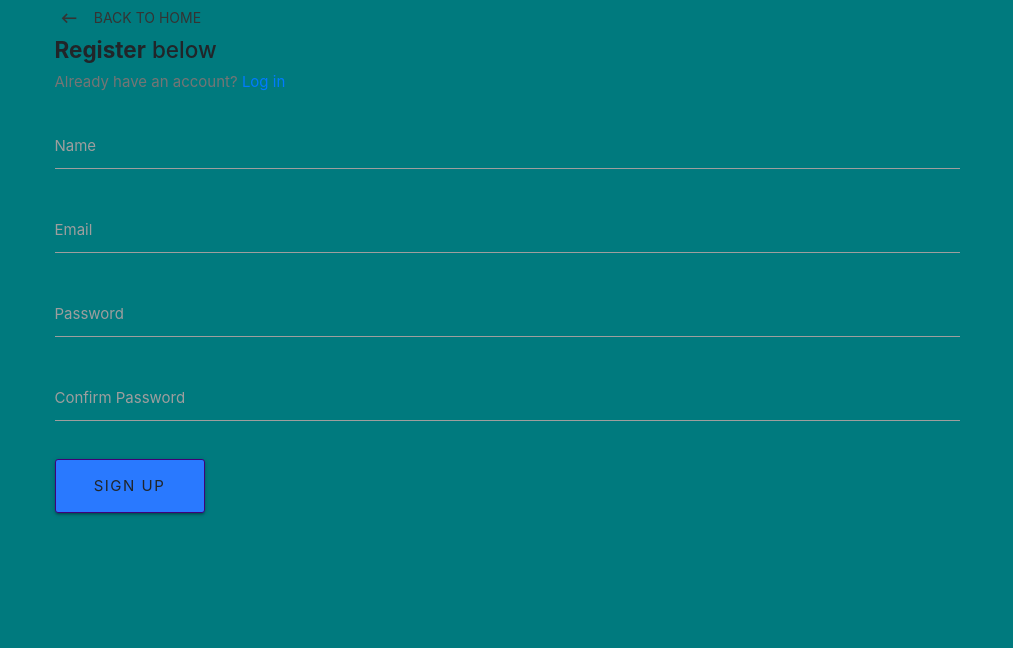
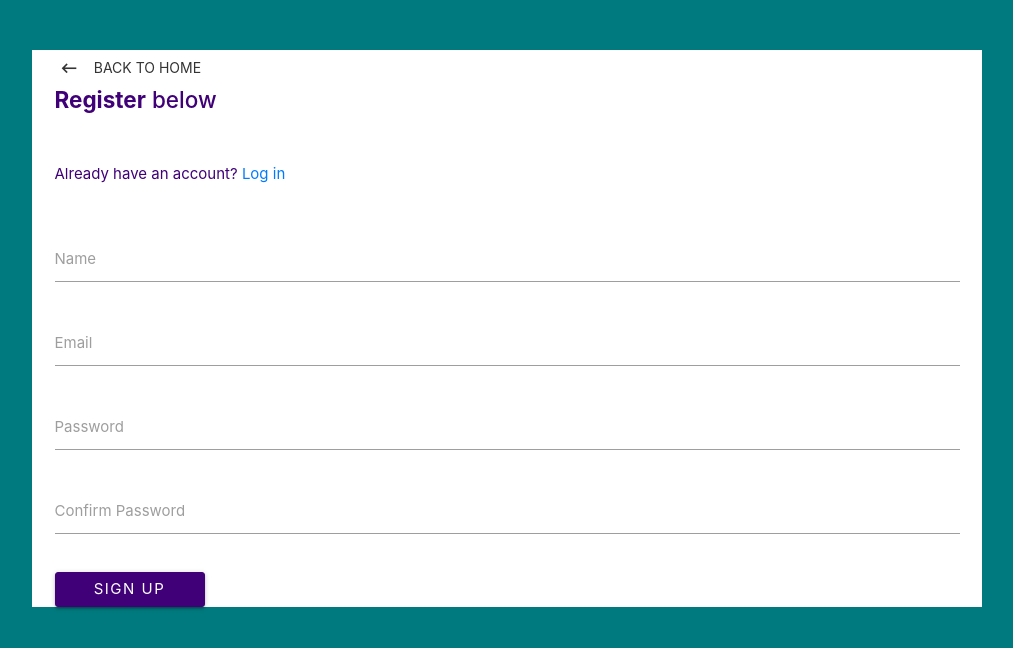
Before and after one commit to sarahlcox/traveling-website, a React (Create React App) app in the folder client/: page /signup in a window 1280 px wide. Shown: the top 648 px of the page, without its empty margins (228-1241 px from the left). Built offline with nearby package versions, Linux system fonts and the light colour scheme; a web font is replaced by a local one.

Commit message:
css changes

```diff
--- a/client/src/components/Layout/EmptyCard.js
+++ b/client/src/components/Layout/EmptyCard.js
@@ -5,7 +5,7 @@ function EmptyCard(props) {
     return (
         <Card className="single-card" >
             <Card.Body>
-                <Card.Title>{props.info} Information Not Available</Card.Title>
+                <Card.Title className="card-heading">{props.info} Information Not Available</Card.Title>
                 <Card.Text>
                 Please enter in your travel information to search for {props.info.toLowerCase()} details.
                 </Card.Text>
--- a/client/src/components/Layout/cardlayout.css
+++ b/client/src/components/Layout/cardlayout.css
@@ -3,7 +3,7 @@
     margin:25px;
   }
 
-  .single-card {
+.single-card {
     margin:25px;
   }
 
--- /dev/null
+++ b/client/src/components/auth/Login.css
@@ -0,0 +1,21 @@
+.cont {
+    height: 75vh;
+    /* margin-top: 80px; */
+}
+
+.login-page {
+    color:  rgb(64, 0, 120);
+    background-color: white;
+    margin-top: 50px;
+    padding-bottom: 20px;
+}
+
+.sign-up {
+    width: 150px;
+    height: auto;
+    border-radius: 3px;
+    letter-spacing: 1.5px;
+    background-color: rgb(64, 0, 120);
+    border-color: rgb(64, 0, 120);
+    color: white !important;
+}
--- a/client/src/components/auth/Register.js
+++ b/client/src/components/auth/Register.js
@@ -4,6 +4,8 @@ import PropTypes from "prop-types";
 import { connect } from "react-redux";
 import { registerUser } from "../../actions/authActions";
 import classnames from "classnames";
+import "./Login.css";
+
 
 class Register extends Component {
   constructor() {
@@ -52,7 +54,7 @@ render() {
 return (
       <div className="container">
         <div className="row">
-          <div className="col s8 offset-s2">
+          <div className="col s8 offset-s2 login-page">
             <Link to="/" className="btn-flat waves-effect">
               <i className="material-icons left">keyboard_backspace</i> Back to
               home
@@ -61,11 +63,11 @@ return (
               <h4>
                 <b>Register</b> below
               </h4>
-              <p className="grey-text text-darken-1">
+              <p className="login-page">
                 Already have an account? <Link to="/login">Log in</Link>
               </p>
             </div>
-            <form noValidate onSubmit={this.onSubmit}>
+            <form noValidate onSubmit={this.onSubmit} className="login-page">
               <div className="input-field col s12">
                 <input
                   onChange={this.onChange}
@@ -131,7 +133,7 @@ return (
                     marginTop: "1rem"
                   }}
                   type="submit"
-                  className="btn btn-large waves-effect waves-light hoverable blue accent-3"
+                  className="btn btn-large waves-effect hoverable sign-up"
                 >
                   Sign up
                 </button>
```
Also changed, not shown: client/src/pages/signup.js (deleted, +0 -12 lines), client/src/components/Nav/navbar.js (line endings or trailing spaces).
